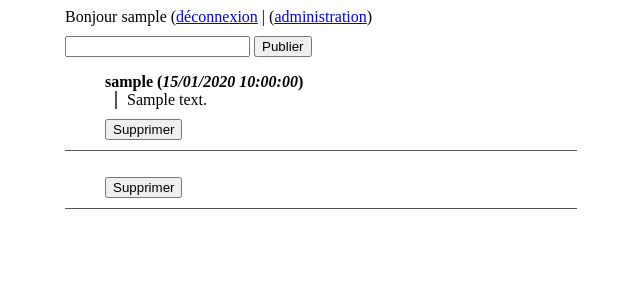
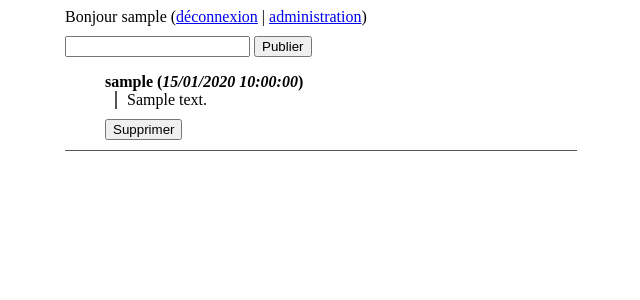
Before and after one commit to marvinroger/minisocial, a Django app: page / in a window 1280 px wide. Shown: the top 300 px of the page, without its empty margins (319-959 px from the left). Run offline with Django 3.2, Linux system fonts and the light colour scheme; a user stored in the database is signed in; tables that the repository leaves empty hold one stand-in row (values such as "Sample post"); one stand-in notice (Sample message) is shown; data that the repository does not hold is empty.

Commit message:
:fire: Remove old code

```diff
--- a/app/templates/app/index.html
+++ b/app/templates/app/index.html
@@ -18,7 +18,7 @@ window.MINISOCIAL = {
 {% endblock %}
 
 {% block content %}
-{% trans "Bonjour" %} {{ user.get_username }} (<a href="{% url "logout" %}">{% trans "déconnexion" %}</a>{% if user.is_staff %} | (<a href="{% url "admin:index" %}">{% trans "administration" %}</a>{% endif %})
+{% trans "Bonjour" %} {{ user.get_username }} (<a href="{% url "logout" %}">{% trans "déconnexion" %}</a>{% if user.is_staff %} | <a href="{% url "admin:index" %}">{% trans "administration" %}</a>{% endif %})
 
 <form action="{% url "ajax_post_message" %}" method="post" id="form_post_message">
   <input type="text" name="message" maxlength="140">
@@ -26,13 +26,5 @@ window.MINISOCIAL = {
 </form>
 
 <div class="messages">
-{% for message in messages %}
-   <ul data-id="{{ message.id }}" class="message">
-      <li>{{ message.username }}</li>
-      <li>{{ message.message_text }}</li>
-      <li>{{ message.pub_date }}</li>
-      <li><button class="delete">{% trans "Supprimer" %}</button></li>
-   </ul>
-{% endfor %}
 </div>
 {% endblock %}
```
